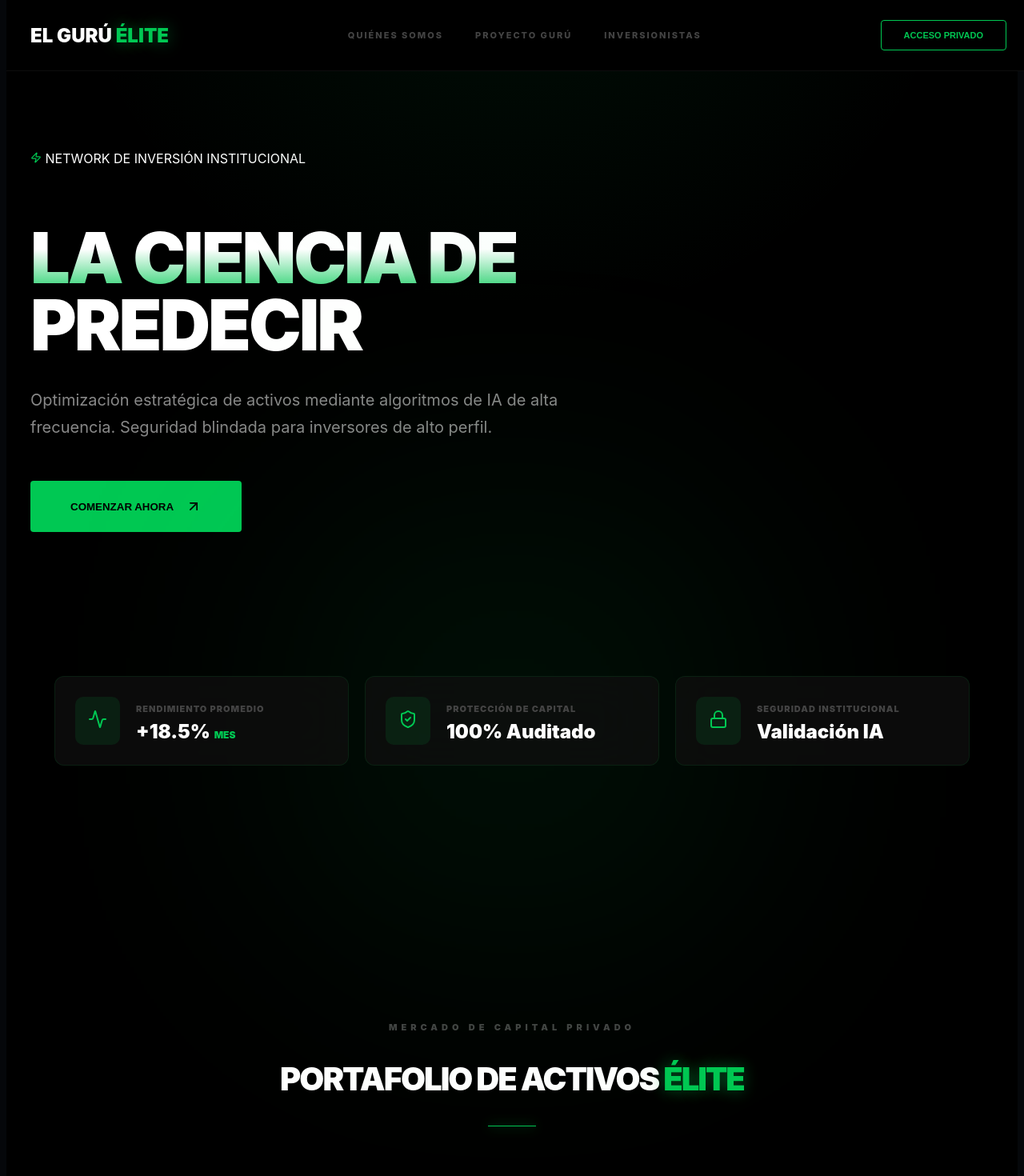
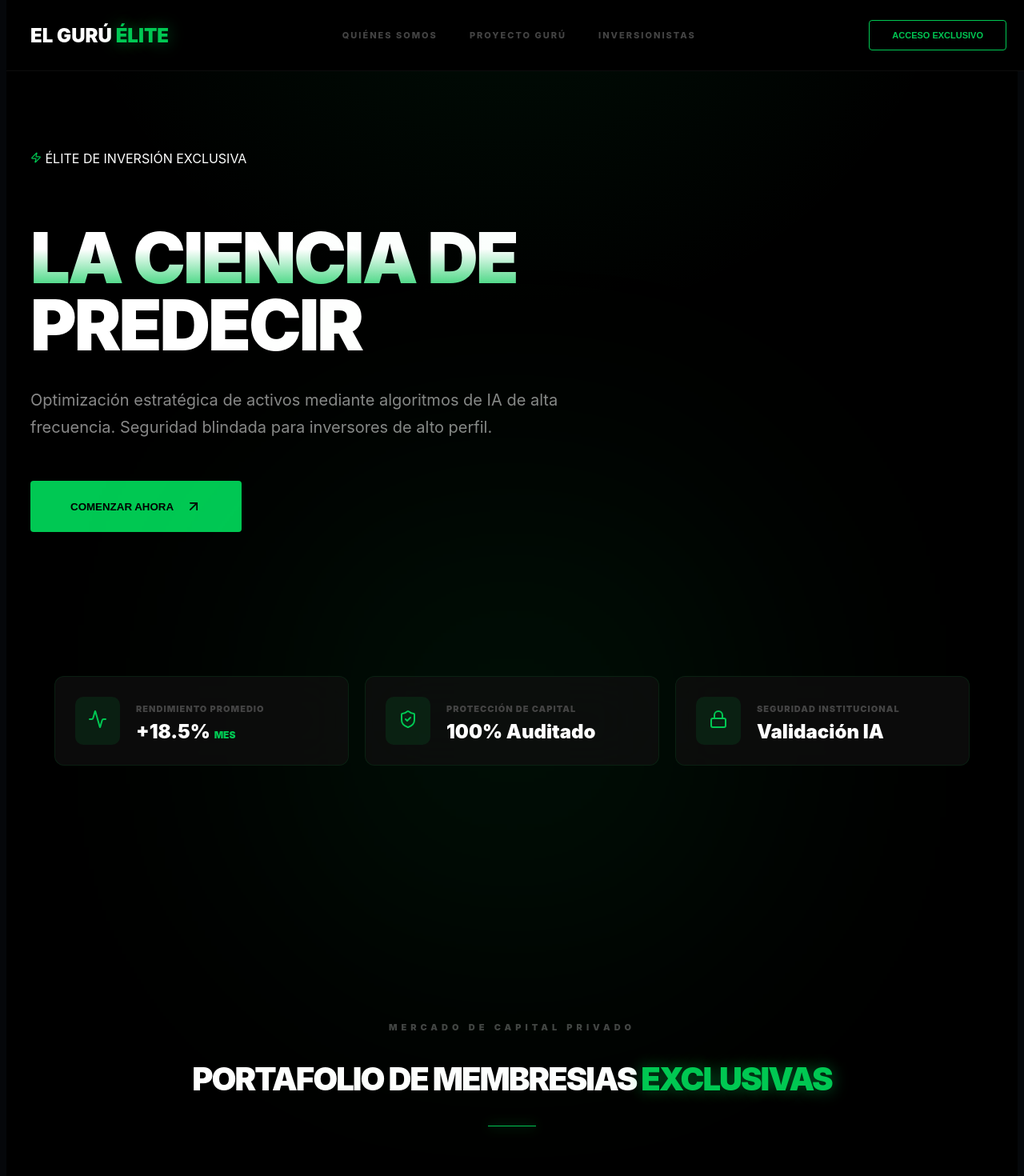
Before and after one commit to DeVx1978/el-guru-elite, a Next.js app: page / in a window 1280 px wide. Shown: the top 1470 px of the page at 80% size. Built offline with nearby package versions, Linux system fonts and the light colour scheme.

Commit message:
Actualizacion de textos exclusivos

```diff
--- a/src/app/page.tsx
+++ b/src/app/page.tsx
@@ -122,7 +122,7 @@ export default function LandingPage() {
             <a href="#proyecto-inversionistas" className="link-elite">Inversionistas</a>
           </div>
           <div className="nav-actions-master">
-            <button onClick={(e) => ejecutarTransicion(e, '/panel')} className="btn-access-master">ACCESO PRIVADO</button>
+            <button onClick={(e) => ejecutarTransicion(e, '/panel')} className="btn-access-master">ACCESO EXCLUSIVO</button>
           </div>
         </div>
       </nav>
@@ -130,7 +130,7 @@ export default function LandingPage() {
       <section className="hero-elite">
         <div className="hero-layout">
           <div className="hero-info-text">
-            <div className="hero-status-tag"><Zap size={14} color="#00C853" /> NETWORK DE INVERSIÓN INSTITUCIONAL</div>
+            <div className="hero-status-tag"><Zap size={14} color="#00C853" /> ÉLITE DE INVERSIÓN EXCLUSIVA</div>
             <h1 className="hero-main-title">
               <span className="text-glow-neon">LA CIENCIA DE</span> <br/>
               PREDECIR
@@ -176,7 +176,7 @@ export default function LandingPage() {
       <section id="proyecto-inversionistas" className="plans-section-luxe">
         <div className="section-header-luxe">
           <span className="header-tag-luxe">MERCADO DE CAPITAL PRIVADO</span>
-          <h2 className="header-title-luxe">PORTAFOLIO DE ACTIVOS <span className="brand-neon">ÉLITE</span></h2>
+          <h2 className="header-title-luxe">PORTAFOLIO DE MEMBRESIAS <span className="brand-neon">EXCLUSIVAS</span></h2>
           <div className="header-line-luxe"></div>
         </div>
         <div className="plans-grid-luxe">
```
